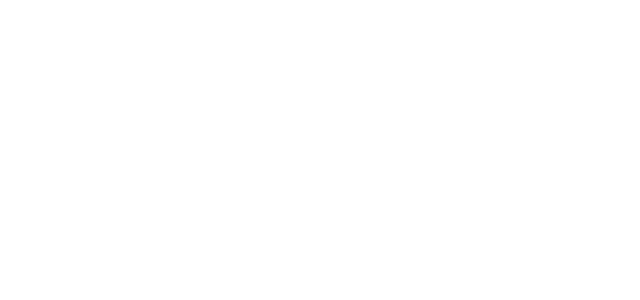
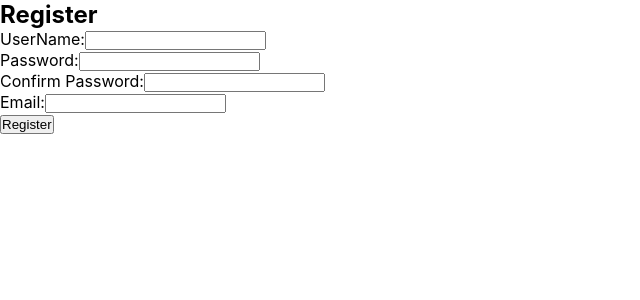
Before and after one commit to OkuhleM/Library-Books, a React (Create React App) app in the folder client/: page /useradmin/adminregister in a window 1280 px wide. Before the commit this address had no page. Shown: the top 300 px of the page, without its empty margins (0-640 px from the left). Built offline with nearby package versions, Linux system fonts and the light colour scheme; a web font is replaced by a local one.

Commit message:
logic auth

```diff
--- a/client/src/Components/AdminLogin.js
+++ b/client/src/Components/AdminLogin.js
@@ -0,0 +1,20 @@
+import React from 'react'
+
+export default function AdminLogin() {
+  return (
+    <div>
+      <h2>Log In</h2>
+
+
+<div className='admin-form'>
+    <label>Email:</label>
+    <input type='email' /> <br/>
+    <label>Password:
+    </label>
+    <input type='password'/><br/>
+    <button>Log in</button>
+</div>
+
+    </div>
+  )
+}
--- a/client/src/Components/AdminRegister.js
+++ b/client/src/Components/AdminRegister.js
@@ -0,0 +1,24 @@
+import React from 'react'
+
+function AdminRegister() {
+  return (
+    <div>
+<h2>Register</h2>
+
+<div>
+    <label>UserName:</label>
+    <input type='name'/><br/>
+    <label>Password:</label>
+    <input type='password'/><br/>
+    <label>Confirm Password:</label>
+    <input type='password'/><br/>
+    <label>Email:</label>
+    <input type='email'/><br/>
+    <button>Register</button>
+
+</div>
+    </div>
+  )
+}
+
+export default AdminRegister
--- /dev/null
+++ b/client/src/Components/AdminUser.js
@@ -0,0 +1,28 @@
+import React from 'react'
+import { Link } from 'react-router-dom'
+
+
+function AdminUser() {
+  return (
+    <div>
+
+<div>
+
+<p>Welcome to your digital Library</p>
+<p>Admin or User?</p>
+
+</div>
+
+<div>
+    <p>Admin Log In</p>
+    <Link to="adminlogin">Log In</Link>
+
+    <p> User Log In</p>
+    <Link to="userlogin">Log In</Link>
+</div>
+
+    </div>
+  )
+}
+
+export default AdminUser
--- a/client/src/Components/Display.js
+++ b/client/src/Components/Display.js
@@ -8,6 +8,8 @@
 import AdminLogin from './AdminLogin'
 import BookList from './BookList'
 import Contact from './Contact';
+import AdminUser from './AdminUser';
+import UserAdmin from './UserAdmin';
 
 
 function Display() {
@@ -16,12 +18,14 @@
         <Router>
       <Routes>
         <Route path='/' element={<LandingPage />}></Route>
+        <Route path='/adminuser' element={<AdminUser />}></Route>
+        <Route path='/useradmin' element={<UserAdmin/>}></Route>
         <Route path='/home' element={<Home />}></Route>
         <Route path='/booklist' element={<BookList/>}></Route>
-        <Route path='/userlogin' element={<UserLogIn />}></Route>
-        <Route path='/adminregister' element={<AdminRegister/>}></Route>
-        <Route path='/adminlogin' element={<AdminLogin />}></Route>
-        <Route path='/userregister' element={<UserRegister />}></Route>
+        <Route path='adminuser/userlogin' element={<UserLogIn />}></Route>
+        <Route path='useradmin/adminregister' element={<AdminRegister/>}></Route>
+        <Route path='/adminuser/adminlogin' element={<AdminLogin />}></Route>
+        <Route path='/useradmin/userregister' element={<UserRegister />}></Route>
         <Route path='/contact' element={<Contact/>}></Route>
       </Routes>
       </Router>
--- a/client/src/Components/LandingPage.js
+++ b/client/src/Components/LandingPage.js
@@ -10,8 +10,8 @@
     <img class="logo" src="https://encrypted-tbn0.gstatic.com/images?q=tbn:ANd9GcRfdRgyygHyXYi6uqZ-vr2KSDBEca6v247g6X1Di2XEC76nd7TQig7JT8z_bR85IhJadeQ&usqp=CAU" alt="My Image" />
       <nav class="navbar">
         <ul>
-        <Link to='userlogin'  style={{ textDecoration: 'none' }}>sign In</Link>&nbsp;&nbsp;&nbsp;&nbsp;
-        <Link to='userregister'  style={{ textDecoration: 'none' }}>sign up</Link>
+        <Link to='adminuser'  style={{ textDecoration: 'none' }}>sign In</Link>&nbsp;&nbsp;&nbsp;&nbsp;
+        <Link to='useradmin'  style={{ textDecoration: 'none' }}>sign up</Link>
         <Link to="contact" style={{ textDecoration: 'none' }}>Contact</Link>
         </ul>
       </nav>
--- /dev/null
+++ b/client/src/Components/UserAdmin.js
@@ -0,0 +1,26 @@
+import React from 'react';
+import { Link } from 'react-router-dom';
+
+function UserAdmin() {
+  return (
+    <div>
+        <div>
+
+<p>Welcome to your digital Library</p>
+<p>Admin or User?</p>
+
+</div>
+
+<div>
+    <p>Admin Sing Up</p>
+    <Link to="adminregister">Register</Link>
+
+    <p> User Log In</p>
+    <Link to="userregister">Register</Link>
+</div>
+
+    </div>
+  )
+}
+
+export default UserAdmin
```
Also changed, not shown: 2 other files (tests, documents, lock files or other folders).
